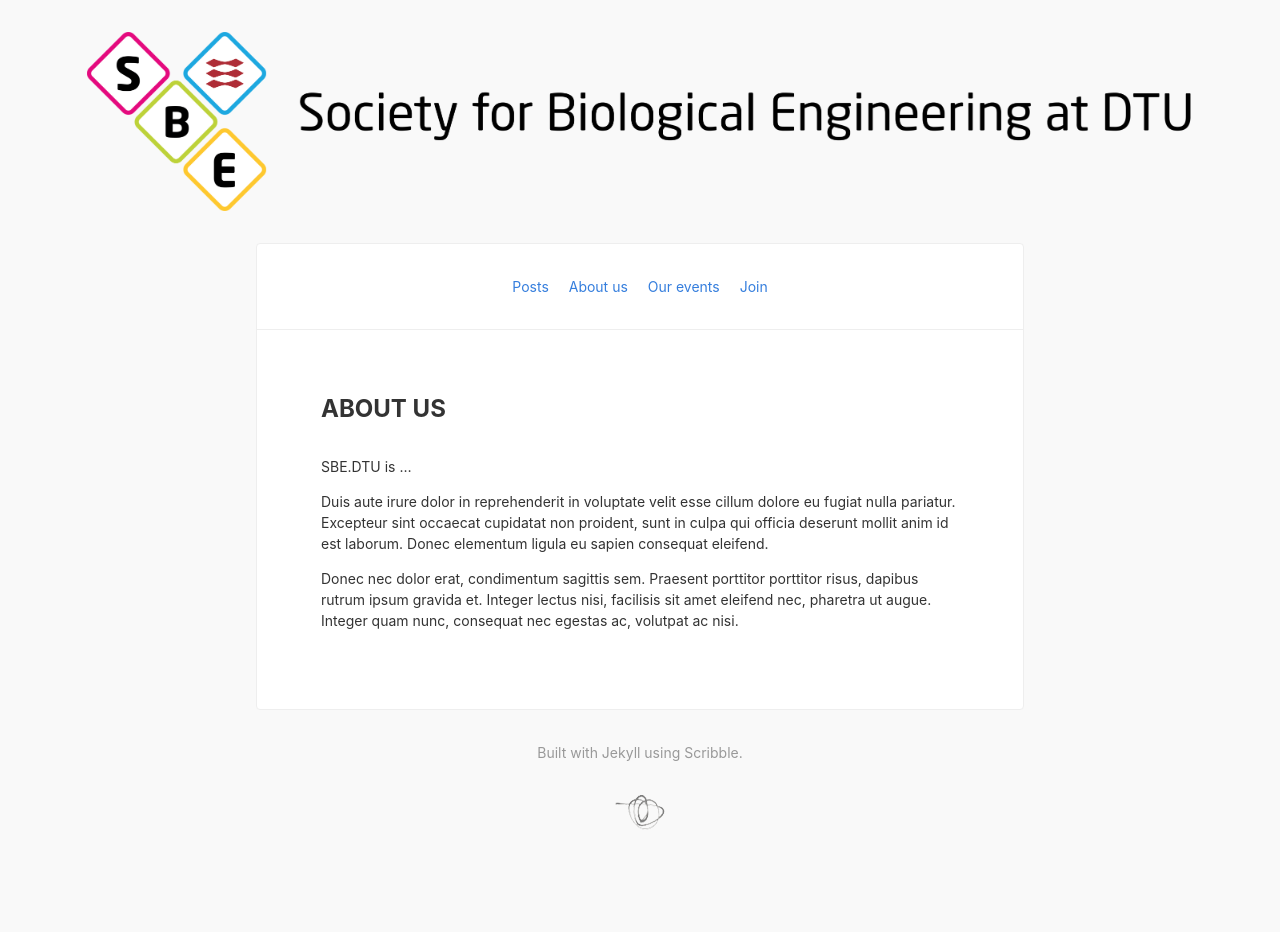
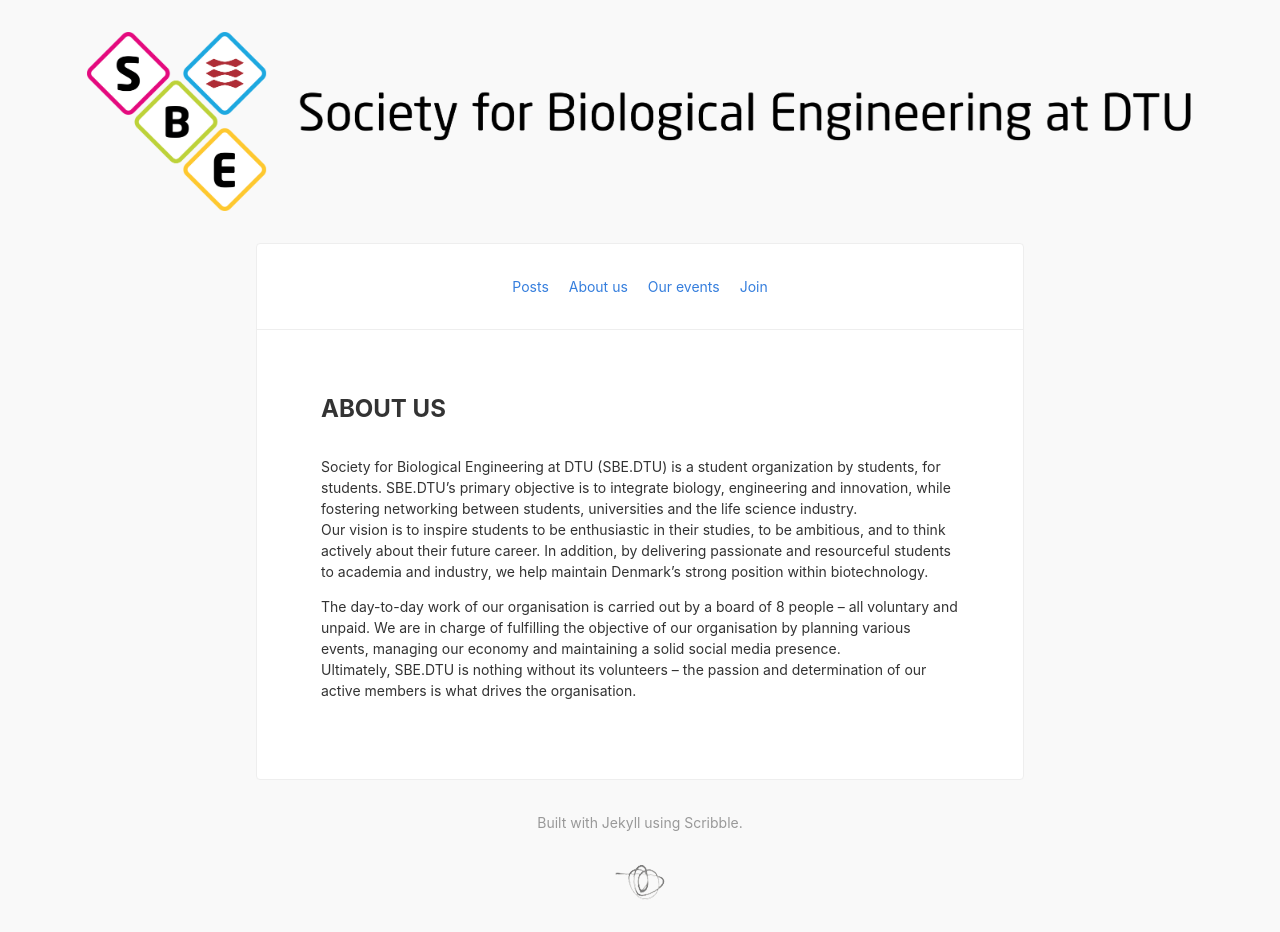
Before and after one commit to versalifedrone/sbe-site, a Jekyll site: the page built from about.md, in a window 1280 px wide. Built offline with Jekyll 4.4.1, drawn with Linux system fonts in a browser that asks for light colours; nearby versions of some CDN libraries; before the commit the page ends 900 px from its top, so only the background shows below that.

Commit message:
New about section

```diff
--- a/about.md
+++ b/about.md
@@ -2,8 +2,16 @@
 title: About us
 ---
 
-SBE.DTU is ...
+Society for Biological Engineering at DTU (SBE.DTU) is a student organization by students, for students.
+SBE.DTU’s primary objective is to integrate biology, engineering and innovation, while fostering
+networking between students, universities and the life science industry.
+Our vision is to inspire students to be enthusiastic in their studies, to be ambitious, and to
+think actively about their future career. In addition, by delivering passionate and resourceful students
+to academia and industry, we help maintain Denmark’s strong position within biotechnology.
 
-Duis aute irure dolor in reprehenderit in voluptate velit esse cillum dolore eu fugiat nulla pariatur. Excepteur sint occaecat cupidatat non proident, sunt in culpa qui officia deserunt mollit anim id est laborum. Donec elementum ligula eu sapien consequat eleifend.
 
-Donec nec dolor erat, condimentum sagittis sem. Praesent porttitor porttitor risus, dapibus rutrum ipsum gravida et. Integer lectus nisi, facilisis sit amet eleifend nec, pharetra ut augue. Integer quam nunc, consequat nec egestas ac, volutpat ac nisi.
+The day-to-day work of our organisation is carried out by a board of 8 people – all voluntary and
+unpaid. We are in charge of fulfilling the objective of our organisation by planning various events,
+managing our economy and maintaining a solid social media presence.
+ Ultimately, SBE.DTU is nothing without its volunteers – the passion and determination of our
+active members is what drives the organisation.
```
